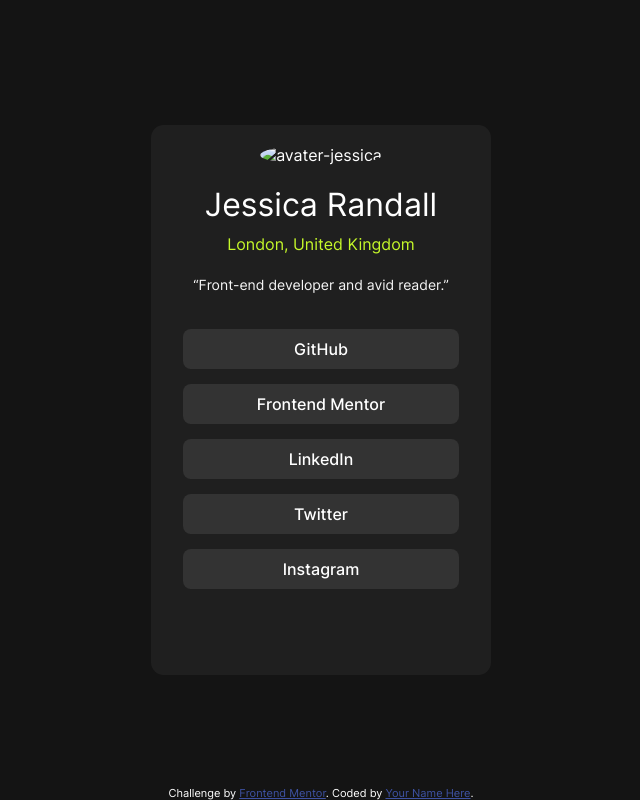
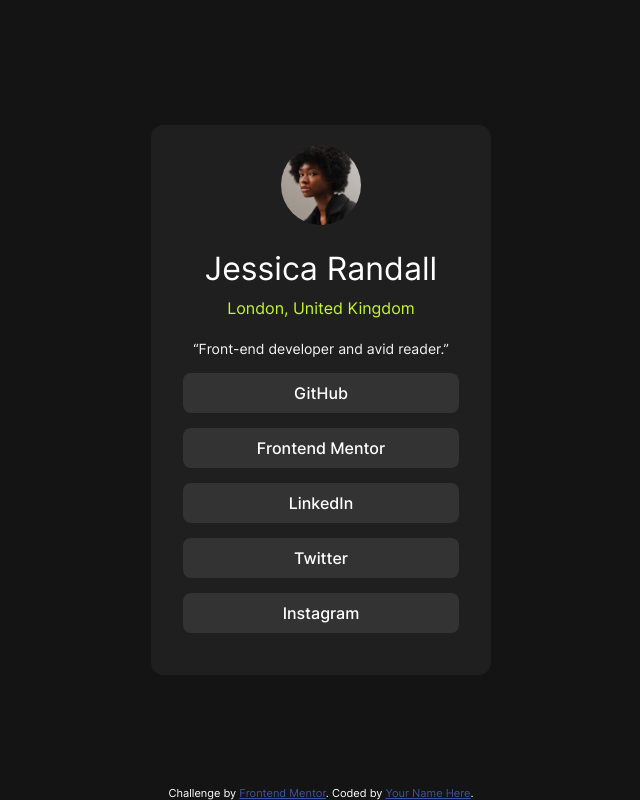
Before and after one commit to ljmanayon/sociallink, a plain HTML site: page index.html in a window 1280 px wide. Shown: the whole page, without its empty margins (319-959 px from the left). Drawn offline with Linux system fonts and the light colour scheme; the site is published under a folder, as on GitHub Pages, so addresses that start at the root find nothing.

Commit message:
editted the img src

```diff
--- a/index.html
+++ b/index.html
@@ -17,11 +17,12 @@
   <body>
     <div class="container">
       <header>
-        <img src="/assets/images/avatar-jessica.jpeg" alt="avater-jessica" />
+        <img src="assets/images/avatar-jessica.jpeg" alt="avater-jessica" />
         <h1>Jessica Randall</h1>
         <h4>London, United Kingdom<h4>
-        <p><q>Front-end developer and avid reader.</q></p>
       </header>
+      <!-- NEW CHANGES -->
+      <p><q>Front-end developer and avid reader.</q></p>
       <section class="social-link">
         <p>GitHub</p>
         <p>Frontend Mentor</p>
```
